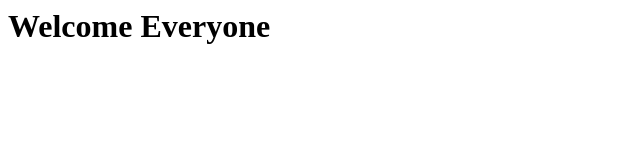
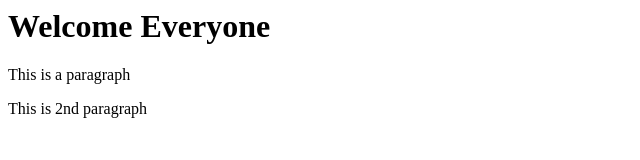
Before and after one commit to emran-mostofa/Test-Git, a website: page index.html in a window 1280 px wide. Shown: the whole page, without its empty margins (0-640 px from the left). Drawn offline with Linux system fonts and the light colour scheme.

Commit message:
this is the 3rd commit

```diff
--- a/index.html
+++ b/index.html
@@ -4,5 +4,7 @@
 </head>
 <body>
 <h1>Welcome Everyone</h1>
+<p>This is a paragraph</p>
+<p>This is 2nd paragraph</p>
 </body>
 </html>
```
Also changed, not shown: package.json (added, +24 -0 lines), 2 other files.
